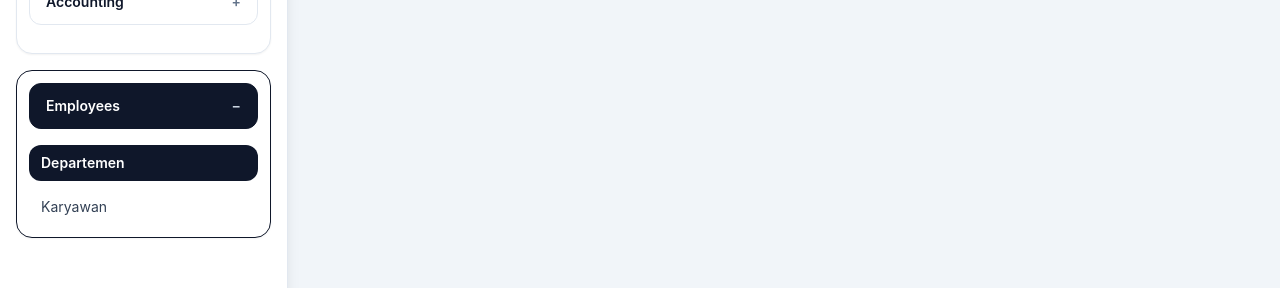
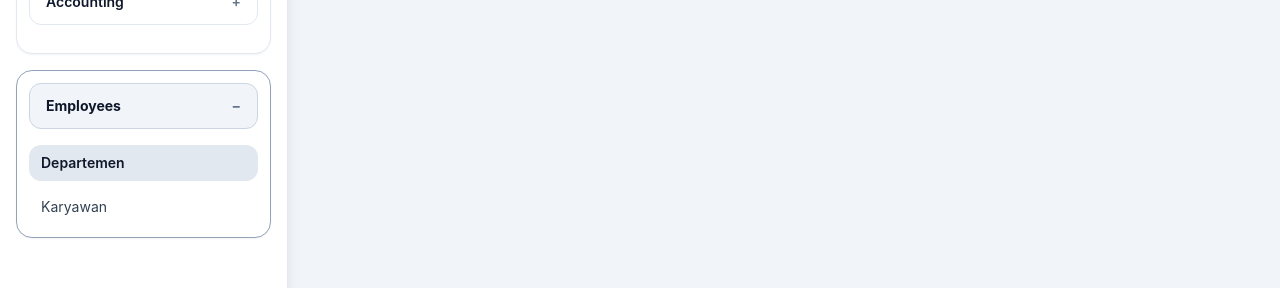
Before and after one commit to elemenpetir/erp-kerajinan-kayu-nextjs, a Next.js app in the folder frontend/: page /hr/departments in a window 1280 px wide. Shown: the part 504-792 px from the top of the page. Built offline with nearby package versions, Linux system fonts and the light colour scheme; no server answers; the database is empty.

Commit message:
fix: sidebar aktif abu lembut + most-specific match

```diff
--- a/frontend/components/Sidebar.jsx
+++ b/frontend/components/Sidebar.jsx
@@ -50,6 +50,21 @@ function isActive(href, pathname) {
   return pathname === href || pathname.startsWith(href + "/");
 }
 
+// Jika beberapa href cocok (prefix), hanya yang terpanjang yang aktif.
+// Cth: /manufaktur/bahan cocok /manufaktur + /manufaktur/bahan → menang yang kedua.
+function findActiveHref(pathname) {
+  if (!pathname) return null;
+  let best = null;
+  for (const s of navSections) {
+    for (const item of s.items) {
+      if (isActive(item.href, pathname) && (!best || item.href.length > best.length)) {
+        best = item.href;
+      }
+    }
+  }
+  return best;
+}
+
 export default function Sidebar({ open, onClose }) {
   const pathname = usePathname();
   const [openSections, setOpenSections] = useState(
@@ -61,8 +76,10 @@ export default function Sidebar({ open, onClose }) {
 
   // Auto-expand section berisi halaman aktif (toggle manual tetap bisa)
   useEffect(() => {
+    const activeHref = findActiveHref(pathname);
+    if (!activeHref) return;
     const active = navSections.find((s) =>
-      s.items.some((item) => isActive(item.href, pathname)),
+      s.items.some((item) => item.href === activeHref),
     );
     if (active) {
       setOpenSections((prev) =>
@@ -74,6 +91,8 @@ export default function Sidebar({ open, onClose }) {
   const toggleSection = (title) => {
     setOpenSections((prev) => ({ ...prev, [title]: !prev[title] }));
   };
+
+  const activeHref = findActiveHref(pathname);
 
   return (
     <aside
@@ -97,34 +116,32 @@ export default function Sidebar({ open, onClose }) {
 
       <nav className="space-y-4 sidebar-scroll">
         {navSections.map((section) => {
-          const sectionActive = section.items.some((item) =>
-            isActive(item.href, pathname),
-          );
+          const sectionActive = section.items.some((item) => item.href === activeHref);
           return (
           <div
             key={section.title}
-            className={`rounded-2xl border bg-white p-3 shadow-sm ${sectionActive ? "border-slate-900" : "border-slate-200"}`}
+            className={`rounded-2xl border bg-white p-3 shadow-sm ${sectionActive ? "border-slate-400" : "border-slate-200"}`}
           >
             <button
               type="button"
-              className={`flex w-full items-center justify-between rounded-xl border px-4 py-3 text-left text-sm font-semibold transition hover:bg-slate-50 ${sectionActive ? "border-slate-900 bg-slate-900 text-white hover:bg-slate-800" : "border-slate-200 bg-white text-slate-900"}`}
+              className={`flex w-full items-center justify-between rounded-xl border px-4 py-3 text-left text-sm transition hover:bg-slate-50 ${sectionActive ? "border-slate-300 bg-slate-100 font-bold text-slate-900" : "border-slate-200 bg-white font-semibold text-slate-900"}`}
               onClick={() => toggleSection(section.title)}
             >
               <span>{section.title}</span>
-              <span className={`ml-2 ${sectionActive ? "text-slate-300" : "text-slate-500"}`}>
+              <span className="ml-2 text-slate-500">
                 {openSections[section.title] ? "−" : "+"}
               </span>
             </button>
             {openSections[section.title] && (
               <ul className="mt-3 space-y-2 text-sm text-slate-700">
                 {section.items.map((item) => {
-                  const active = isActive(item.href, pathname);
+                  const active = item.href === activeHref;
                   return (
                   <li key={item.href}>
                     <a
                       href={item.href}
                       aria-current={active ? "page" : undefined}
-                      className={`block rounded-xl px-3 py-2 transition ${active ? "bg-slate-900 font-semibold text-white" : "hover:bg-slate-100 hover:text-slate-900"}`}
+                      className={`block rounded-xl px-3 py-2 transition ${active ? "bg-slate-200 font-semibold text-slate-900" : "hover:bg-slate-100 hover:text-slate-900"}`}
                     >
                       {item.label}
                     </a>
```
